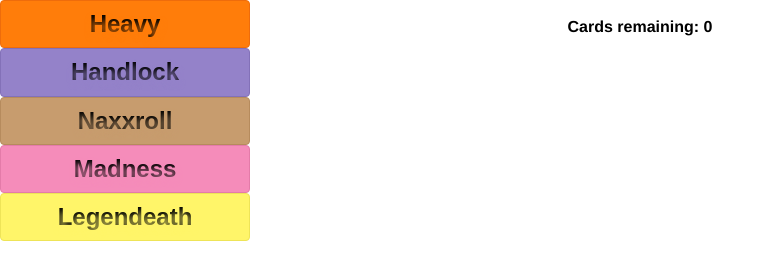
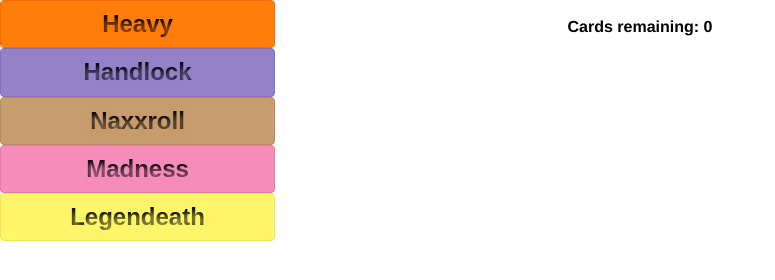
Before and after one commit to mgarbacz/hs-card-counter, a plain HTML site: page index.html in a window 1280 px wide. Shown: the whole page, without its empty margins (0-775 px from the left). Drawn offline with Linux system fonts and the light colour scheme.

Commit message:
Bump menu width to 275px

```diff
--- a/app.css
+++ b/app.css
@@ -17,11 +17,11 @@ div#container {
 
 /* Deck Selection buttons */
 div#deck-list {
+  width: 275px;
   position: absolute;
-  left: 0;
+  left: 0px;
   top: 0;
   bottom: 0;
-  width: 250px;
 }
 
 button.deck-select {
```
